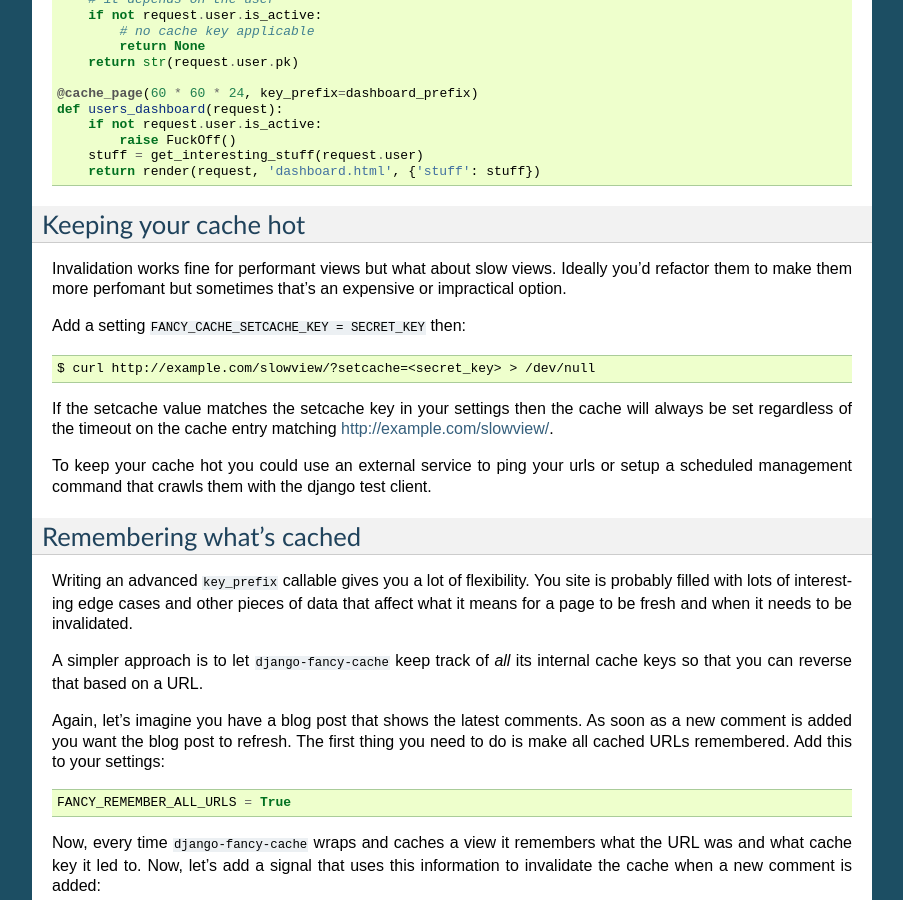
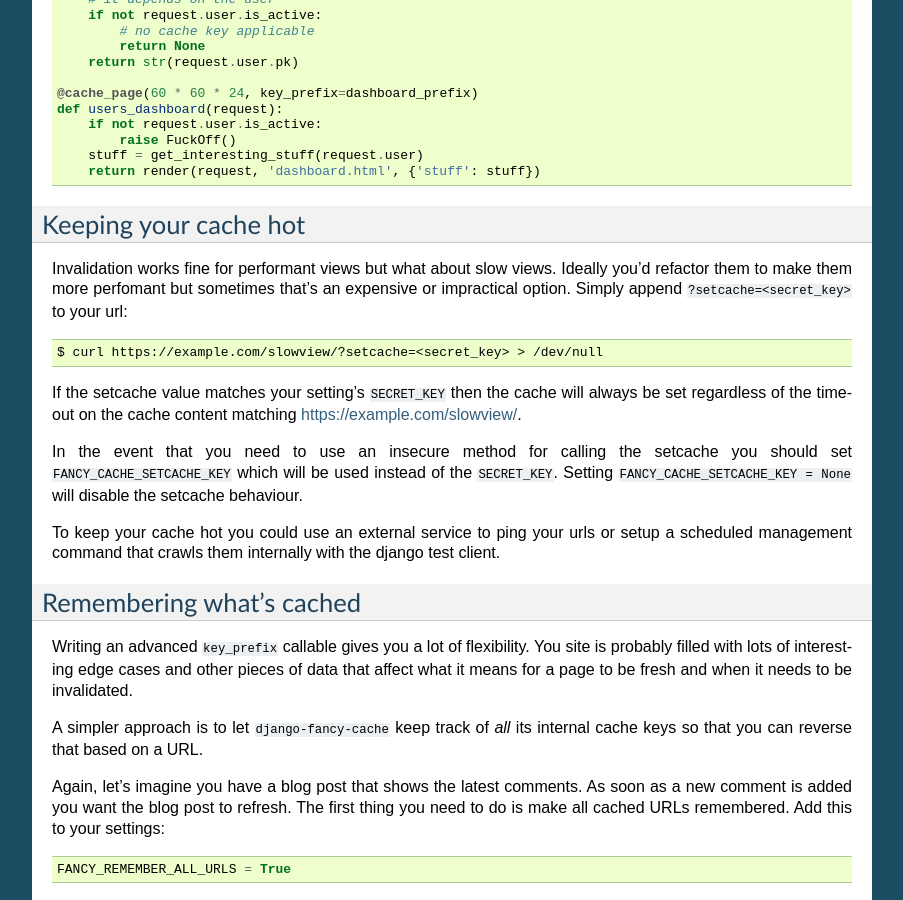
Before and after one commit to peterbe/django-fancy-cache, a Sphinx documentation site: the page built from docs/gettingfancy.rst, in a window 1280 px wide and 900 px high, scrolled down 1547 px. Shown: the whole window, without its empty margins (198-1101 px from the left). Built offline with Sphinx 7.4.7, drawn with Linux system fonts in a browser that asks for light colours.

Commit message:
Switch it around so that SECRET_KEY is used by default for setcache and thus setcache is enabled out of the box. In the event that insecure external url calls are used allow setting FANCY_CACHE_SETCACHE_KEY to not potentially expose your SECRET_KEY or switch setcache behaviour off altogether with None.

```diff
--- a/docs/gettingfancy.rst
+++ b/docs/gettingfancy.rst
@@ -119,19 +119,23 @@ Keeping your cache hot
 
 Invalidation works fine for performant views but what about slow views.
 Ideally you'd refactor them to make them more perfomant but sometimes that's
-an expensive or impractical option.
+an expensive or impractical option. Simply append ``?setcache=<secret_key>``
+to your url::
 
-Add a setting ``FANCY_CACHE_SETCACHE_KEY = SECRET_KEY`` then::
+    $ curl https://example.com/slowview/?setcache=<secret_key> > /dev/null
 
-    $ curl http://example.com/slowview/?setcache=<secret_key> > /dev/null
+If the setcache value matches your setting's ``SECRET_KEY`` then the
+cache will always be set regardless of the timeout on the cache content matching
+https://example.com/slowview/.
 
-If the setcache value matches the setcache key in your settings then the cache
-will always be set regardless of the timeout on the cache entry matching
-http://example.com/slowview/.
+In the event that you need to use an insecure method for calling the setcache
+you should set ``FANCY_CACHE_SETCACHE_KEY`` which will be used instead of the
+``SECRET_KEY``. Setting ``FANCY_CACHE_SETCACHE_KEY = None`` will disable the
+setcache behaviour.
 
 To keep your cache hot you could use an external service to ping your
-urls or setup a scheduled management command that crawls them with the
-django test client.
+urls or setup a scheduled management command that crawls them internally
+with the django test client.
 
 
 Remembering what's cached
```
Also changed, not shown: 1 other file.
